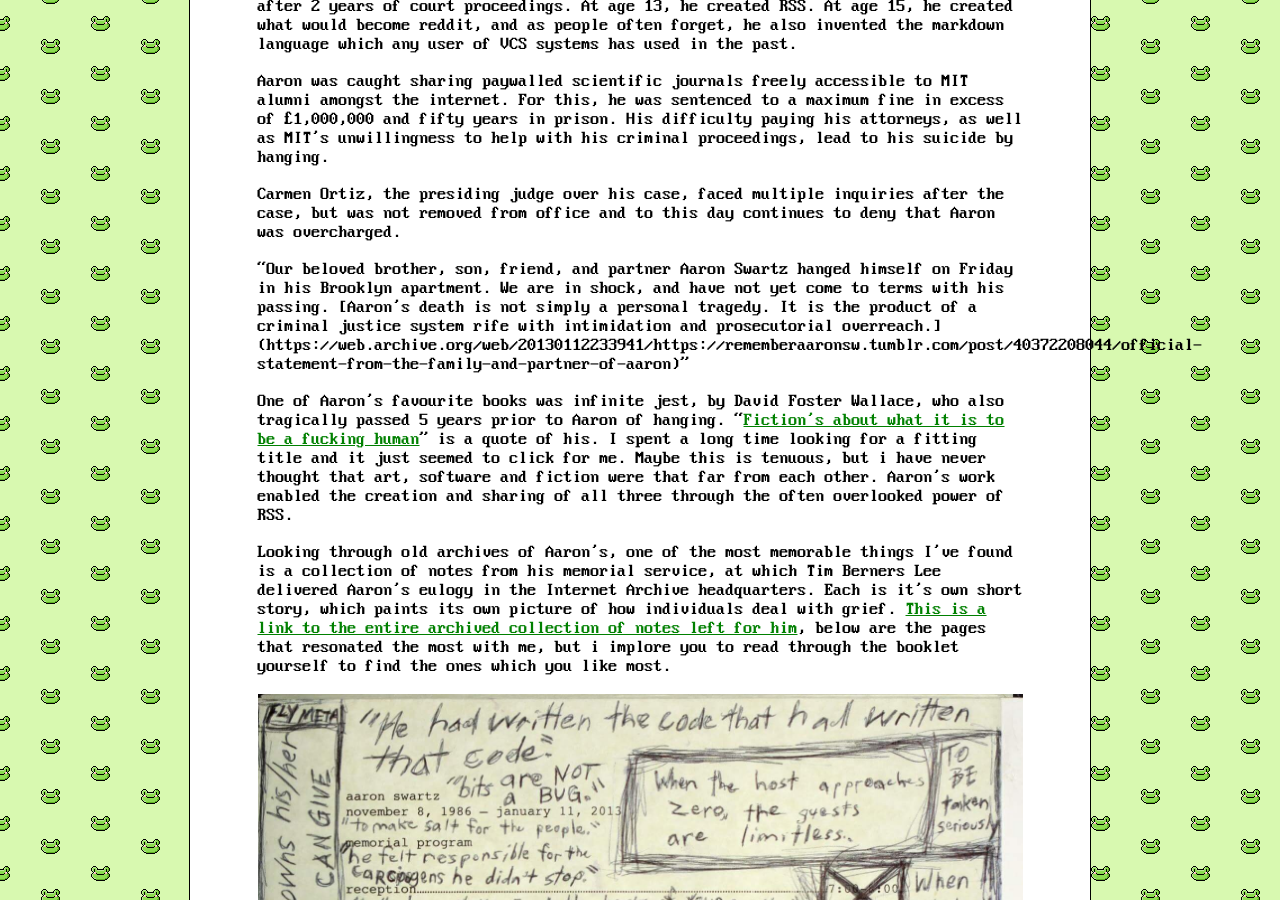
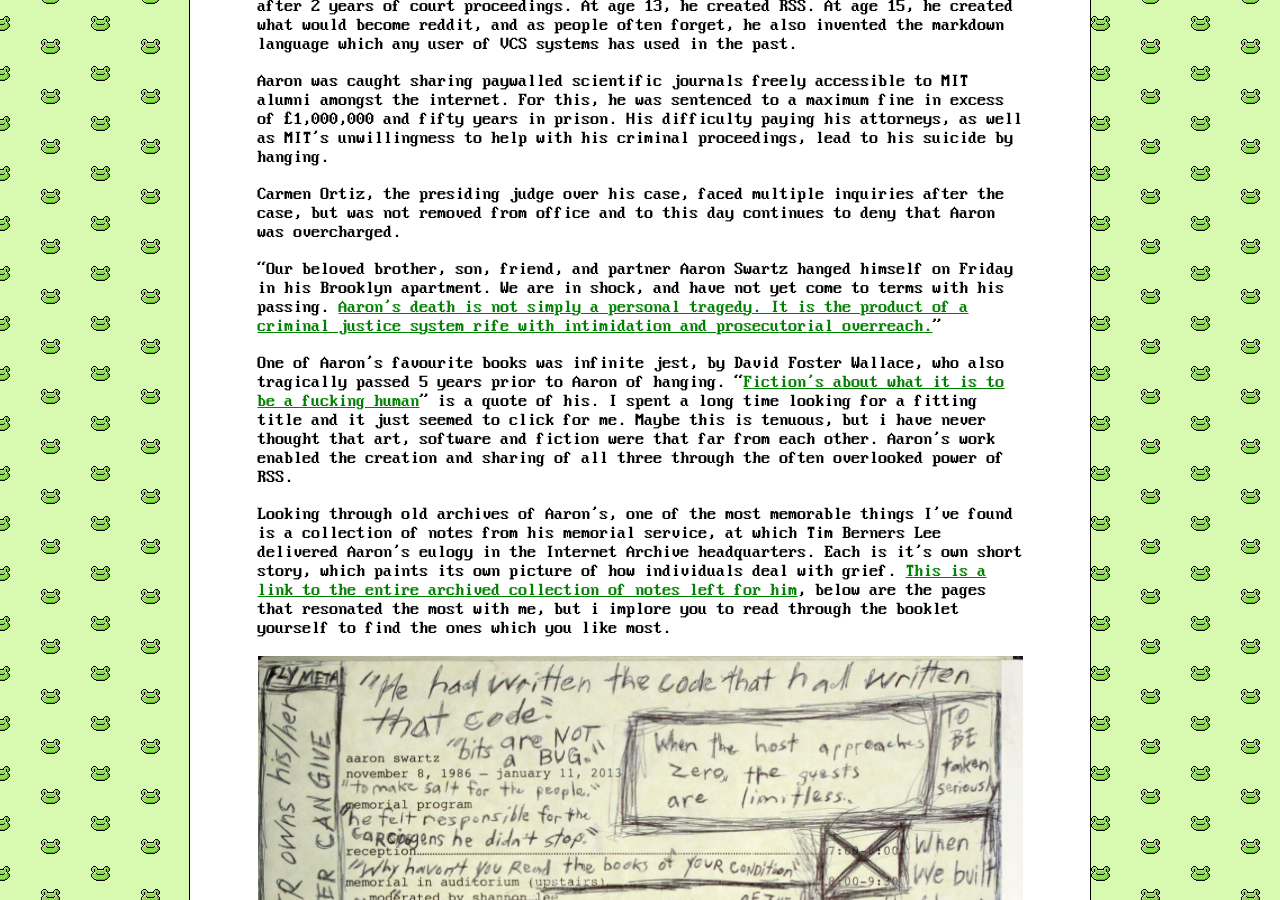
Before and after one commit to shrapnelnet/blog, a Jekyll site: the page built from _posts/2023-08-08-swartz.md, in a window 1280 px wide and 900 px high, scrolled down 846 px. Built offline with Jekyll 4.4.1, drawn with Linux system fonts in a browser that asks for light colours.

Commit message:
Update shr4pnelblog “2023-08-08-swartz”

```diff
--- a/_posts/2023-08-08-swartz.md
+++ b/_posts/2023-08-08-swartz.md
@@ -1,11 +1,11 @@
 ---
+layout: post
 title: "The death of Aaron Swartz, or: \"fiction's about what it is to be a
   fucking human being\""
 date: 2023-08-08T18:22:30.706Z
 permalink: swartz
 description: Tyler covers the life and death of Aaron Swartz, a software pioneer
   and savant who stuck to their principles to the end.
-layout: post
 ---
 ![Aaron Swartz standing amongst books in a library](/article/swartz/aaronswartz.jpg)
 
@@ -15,7 +15,7 @@
 
 Carmen Ortiz, the presiding judge over his case, faced multiple inquiries after the case, but was not removed from office and to this day continues to deny that Aaron was overcharged.
 
-"Our beloved brother, son, friend, and partner Aaron Swartz hanged himself on Friday in his Brooklyn apartment. We are in shock, and have not yet come to terms with his passing. \[Aaron's death is not simply a personal tragedy. It is the product of a criminal justice system rife with intimidation and prosecutorial overreach.](https://web.archive.org/web/20130112233941/https://rememberaaronsw.tumblr.com/post/40372208044/official-statement-from-the-family-and-partner-of-aaron)"
+"Our beloved brother, son, friend, and partner Aaron Swartz hanged himself on Friday in his Brooklyn apartment. We are in shock, and have not yet come to terms with his passing. [Aaron's death is not simply a personal tragedy. It is the product of a criminal justice system rife with intimidation and prosecutorial overreach.](https://web.archive.org/web/20130112233941/https://rememberaaronsw.tumblr.com/post/40372208044/official-statement-from-the-family-and-partner-of-aaron)"
 
 One of Aaron's favourite books was infinite jest, by David Foster Wallace, who also tragically passed 5 years prior to Aaron of hanging. "[Fiction's about what it is to be a fucking human](https://web.archive.org/web/20150520115701/https://isismagazine.org.uk/2015/03/the-isis-short-essay-competition-fictions-about-what-it-is-to-be-a-fucking-human-being-david-foster-wallace-is-it)" is a quote of his. I spent a long time looking for a fitting title and it just seemed to click for me. Maybe this is tenuous, but i have never thought that art, software and fiction were that far from each other. Aaron's work enabled the creation and sharing of all three through the often overlooked power of RSS.
 
```
